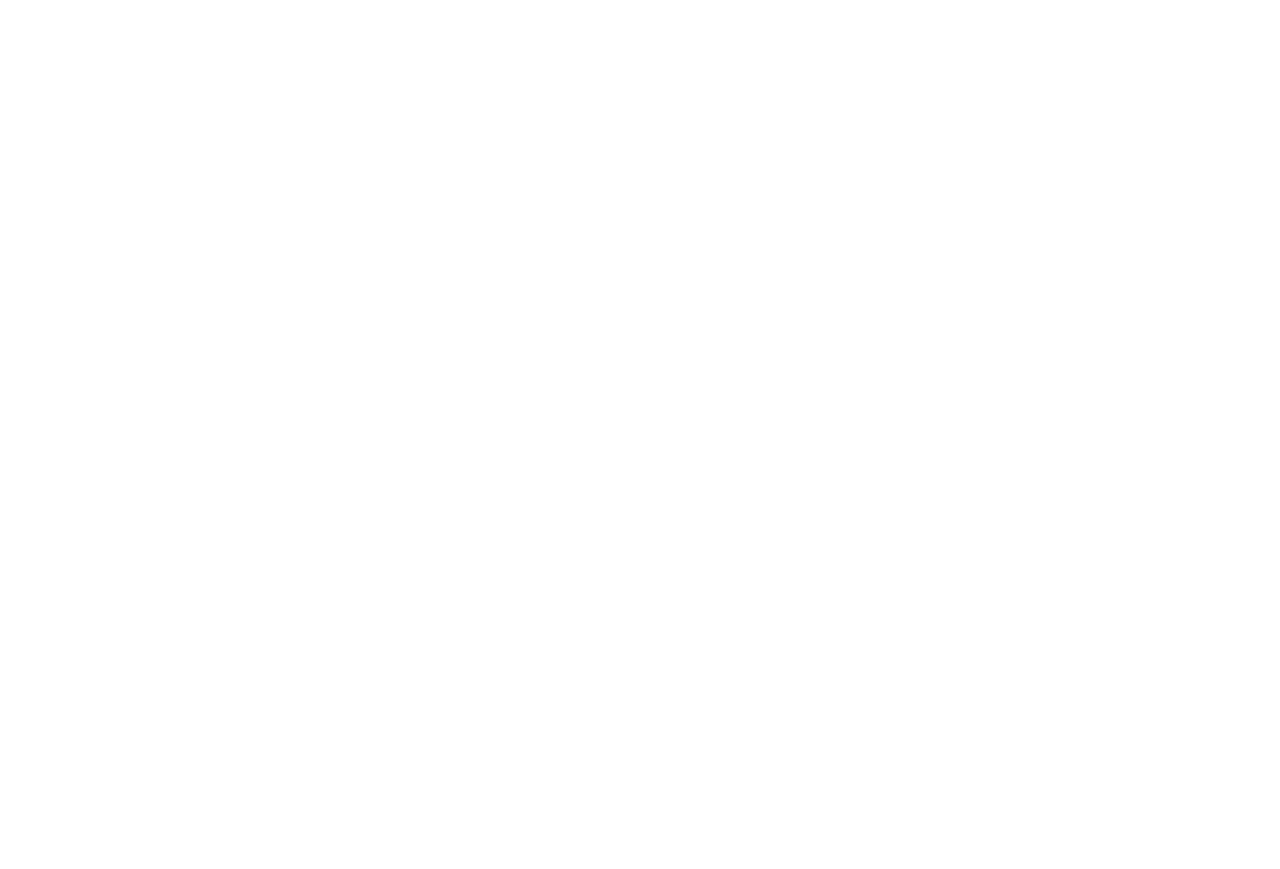
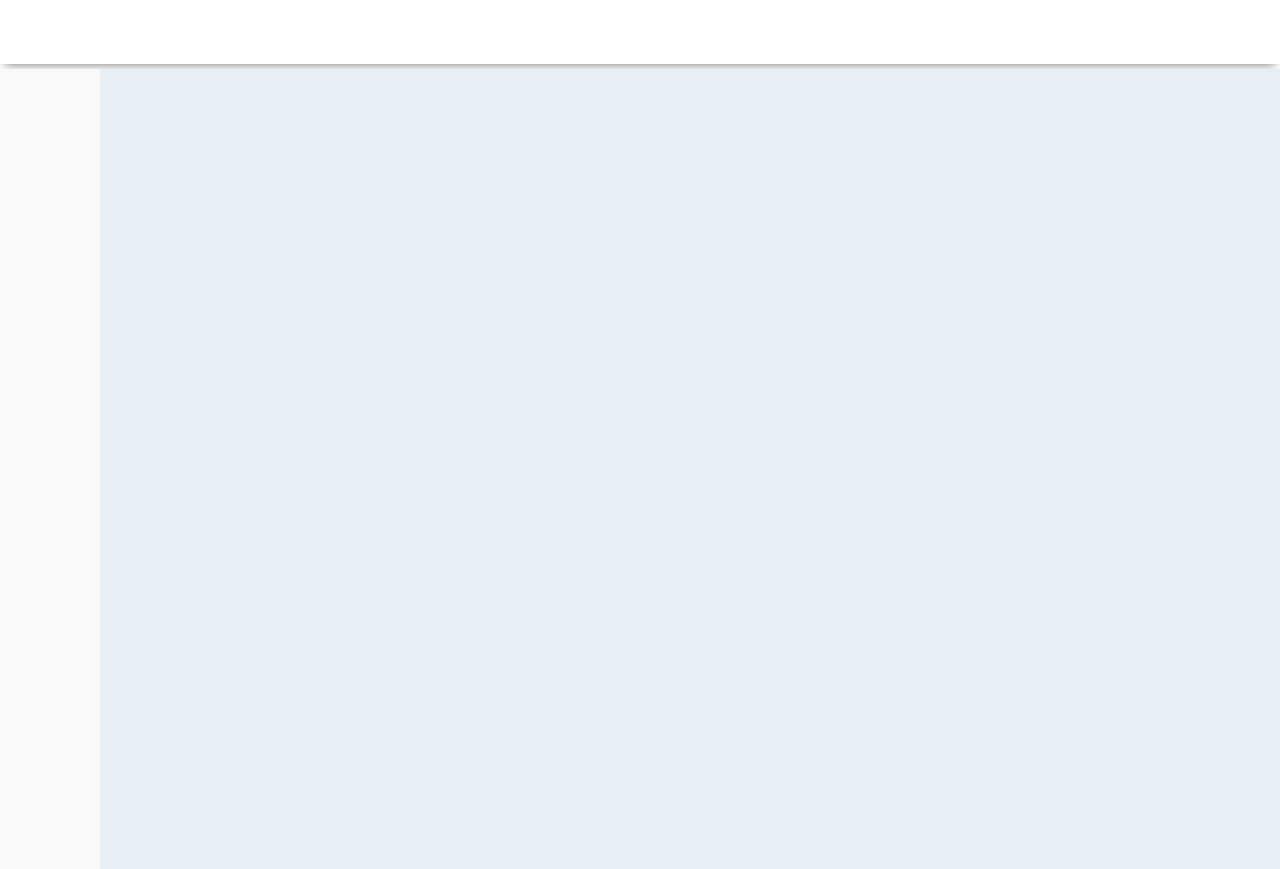
Before and after one commit to sewwzzzz/ai-web, a Vue app: page / in a window 1280 px wide. Before the commit the page ends 800 px from the top, so only its background shows below. Built offline with nearby package versions, Linux system fonts and the light colour scheme.

Commit message:
调整#app占全屏的代码位置 && 给header添加shadow && 初始化网站布局

```diff
--- a/src/App.vue
+++ b/src/App.vue
@@ -1,16 +1,11 @@
 <template>
-  <div style="width:100%;height:100%"></div>
+  <Main></Main>
 </template>
 
-<script>
+<style scoped>
 
-export default {
-  name: 'App',
-}
+</style>
+
+<script setup>
+import Main from './views/Main.vue'
 </script>
-
-<style>
-#app {
-  height:100%;
-}
-</style>
--- a/src/styles/index.css
+++ b/src/styles/index.css
@@ -2,13 +2,15 @@
 
 /* Document
    ========================================================================== */
-
+#app {
+  height:100%;
+}
 /**
  * 1. Correct the line height in all browsers.
  * 2. Prevent adjustments of font size after orientation changes in iOS.
  */
 
- html {
+html {
   line-height: 1.15; /* 1 */
   -webkit-text-size-adjust: 100%; /* 2 */
   margin: 0;
--- /dev/null
+++ b/src/views/Main.vue
@@ -0,0 +1,44 @@
+<template>
+  <header id="main-header">
+
+  </header>
+  <div id="main-div">
+    <aside id="main-aside">
+
+    </aside>
+    <article id="main-article">
+
+    </article>
+  </div>
+</template>
+
+<style lang="css" scoped>
+#main-header{
+  width:100%;
+  height:64px;
+  /* x偏移量 | y偏移量 | 阴影模糊半径 | 阴影扩散半径 | 阴影颜色 */
+  box-shadow: 0 5px 10px -5px rgb(108, 108, 108);
+}
+
+#main-div{
+  height:100%;
+  display:flex;
+  margin-top:5px;
+}
+
+#main-aside{
+  width:100px;
+  height:100%;
+  background-color:rgb(249, 249, 249);
+}
+
+#main-article{
+  flex:1;
+  height:100%;
+  background-color:rgb(231, 238, 244);
+}
+</style>
+
+<script setup>
+
+</script>
--- a/vue.config.js
+++ b/vue.config.js
@@ -5,6 +5,7 @@
 
 module.exports = defineConfig({
   transpileDependencies: true,
+  lintOnSave:false,//关闭eslint检验
   configureWebpack: {
     plugins: [
       AutoImport({
```
